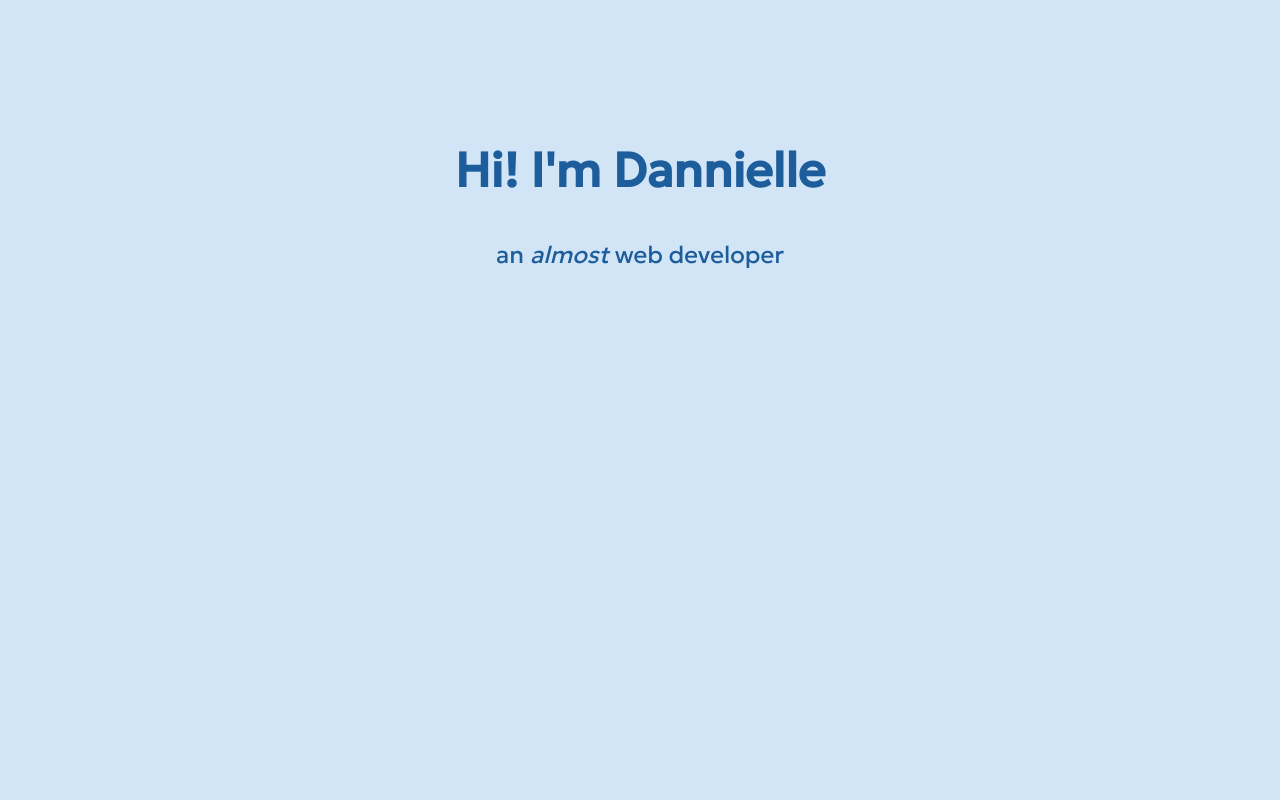
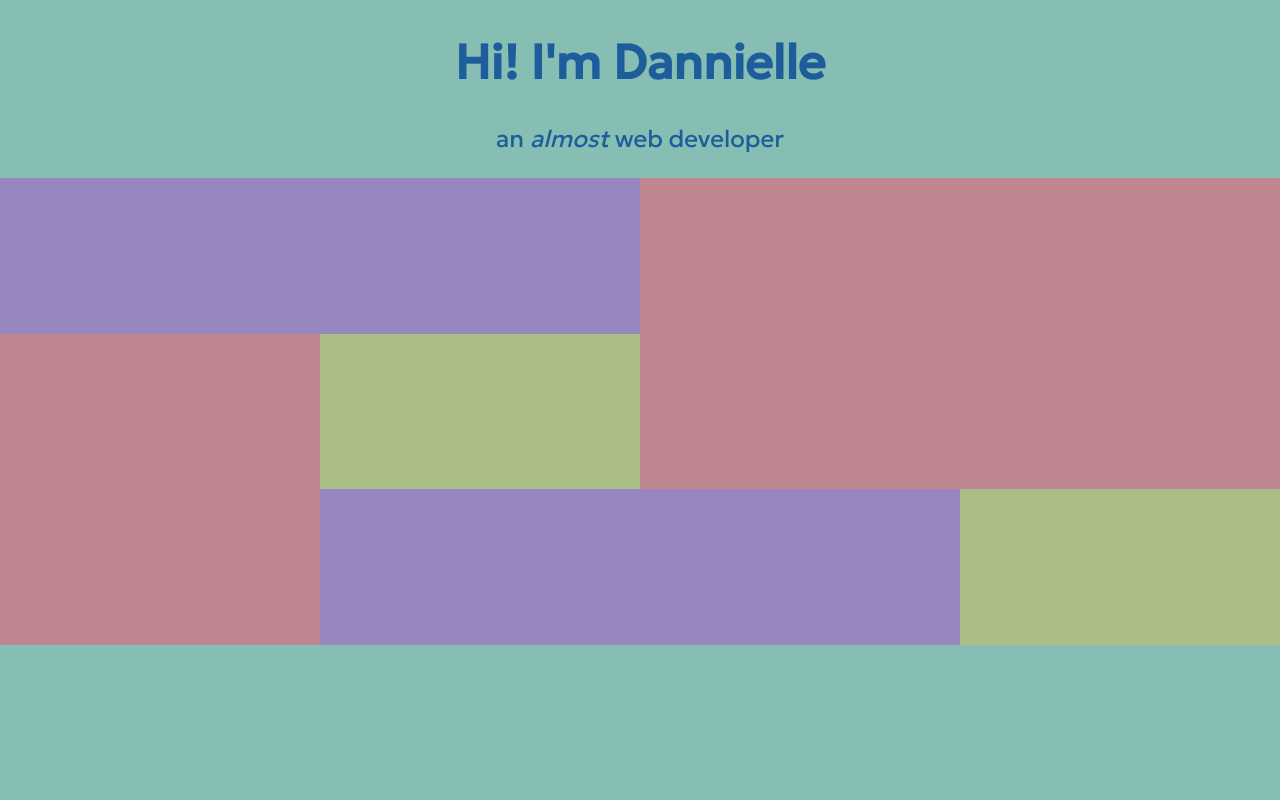
Before and after one commit to einnad/portfolio-site, a plain HTML site: page index.html in a window 1280 px wide. Drawn offline with Linux system fonts and the light colour scheme.

Commit message:
Setup grid placements
Placeholder colours and layout, testing

```diff
--- a/index.html
+++ b/index.html
@@ -12,18 +12,22 @@
     />
   </head>
   <body>
-    <section class="hero">
-      <h1>Hi! I'm Dannielle</h1>
-
-      <p class="one-line">
-        an <span class="almost">almost</span> web developer
-      </p>
-    </section>
-    <div class="container-1">
-      <div class="about"></div>
-      <div class="skills"></div>
-      <div class="interests"></div>
-      <div class="projects"></div>
+    <div class="wrapper">
+      <div class="container">
+        <div class="header">
+          <h1>Hi! I'm Dannielle</h1>
+          <p class="one-line">
+            an <span class="almost">almost</span> web developer
+          </p>
+        </div>
+        <div class="one"></div>
+        <div class="two"></div>
+        <div class="three"></div>
+        <div class="four"></div>
+        <div class="five"></div>
+        <div class="six"></div>
+        <div class="footer"></div>
+      </div>
     </div>
   </body>
 </html>
--- a/style.css
+++ b/style.css
@@ -1,13 +1,8 @@
 body {
-  background-color: #d2e5f7;
   font-family: "Geologica", sans-serif;
   color: #1d5d9b;
   padding: 0;
   margin: 0;
-}
-
-.hero {
-  padding: 100px;
 }
 
 h1 {
@@ -39,3 +34,49 @@ h1 {
   animation-duration: 1s;
   animation-timing-function: ease-in;
 }
+
+.wrapper {
+  display: flex;
+  justify-content: center;
+  align-items: center;
+}
+
+.container {
+  display: grid;
+  grid-template-columns: repeat(4, 1fr);
+  grid-template-rows: repeat(5, 1fr);
+  width: 100%;
+  height: 100vh;
+  background-color: #86beb4;
+}
+
+.header,
+.footer {
+  grid-column: span 4;
+}
+
+.one,
+.two,
+.five {
+  grid-column: span 2;
+}
+
+.three,
+.two {
+  grid-row: span 2;
+}
+
+.one,
+.five {
+  background-color: #9886be;
+}
+
+.two,
+.three {
+  background-color: #be868f;
+}
+
+.four,
+.six {
+  background-color: #abbe86;
+}
```
